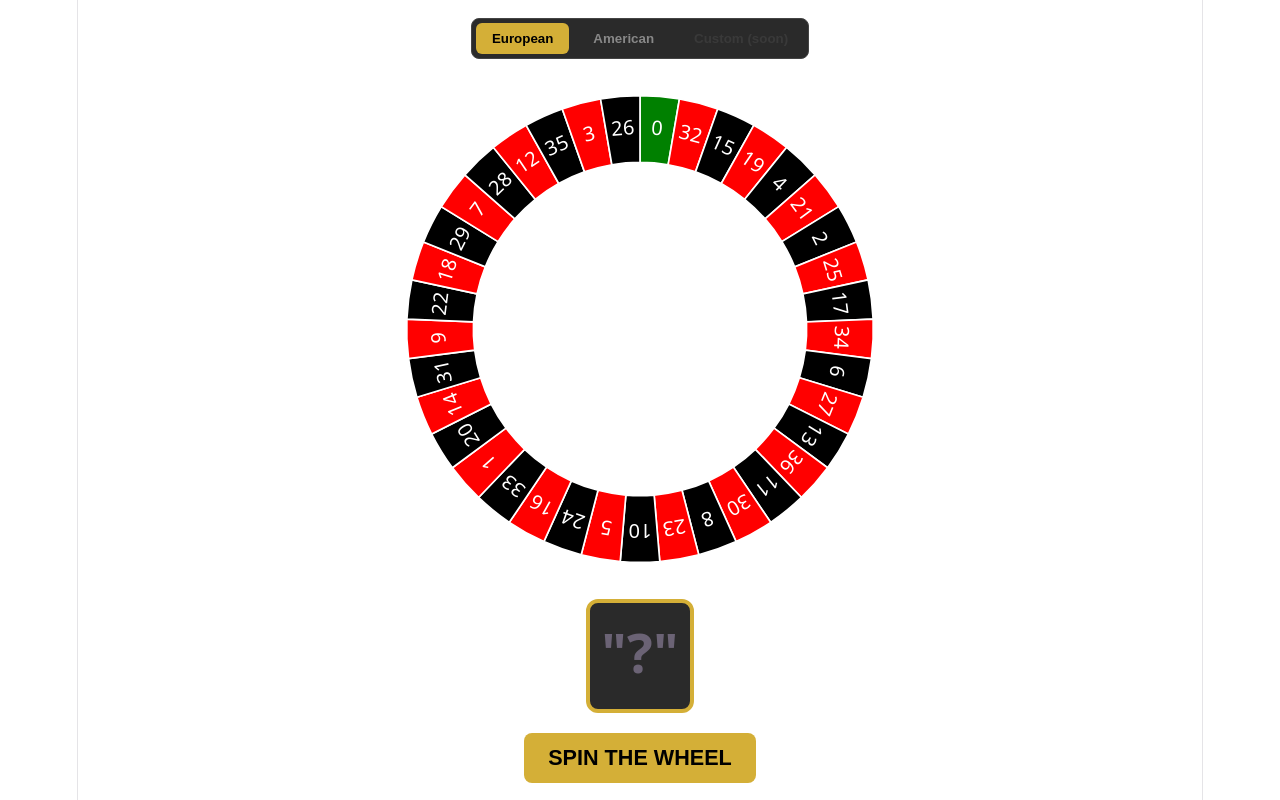
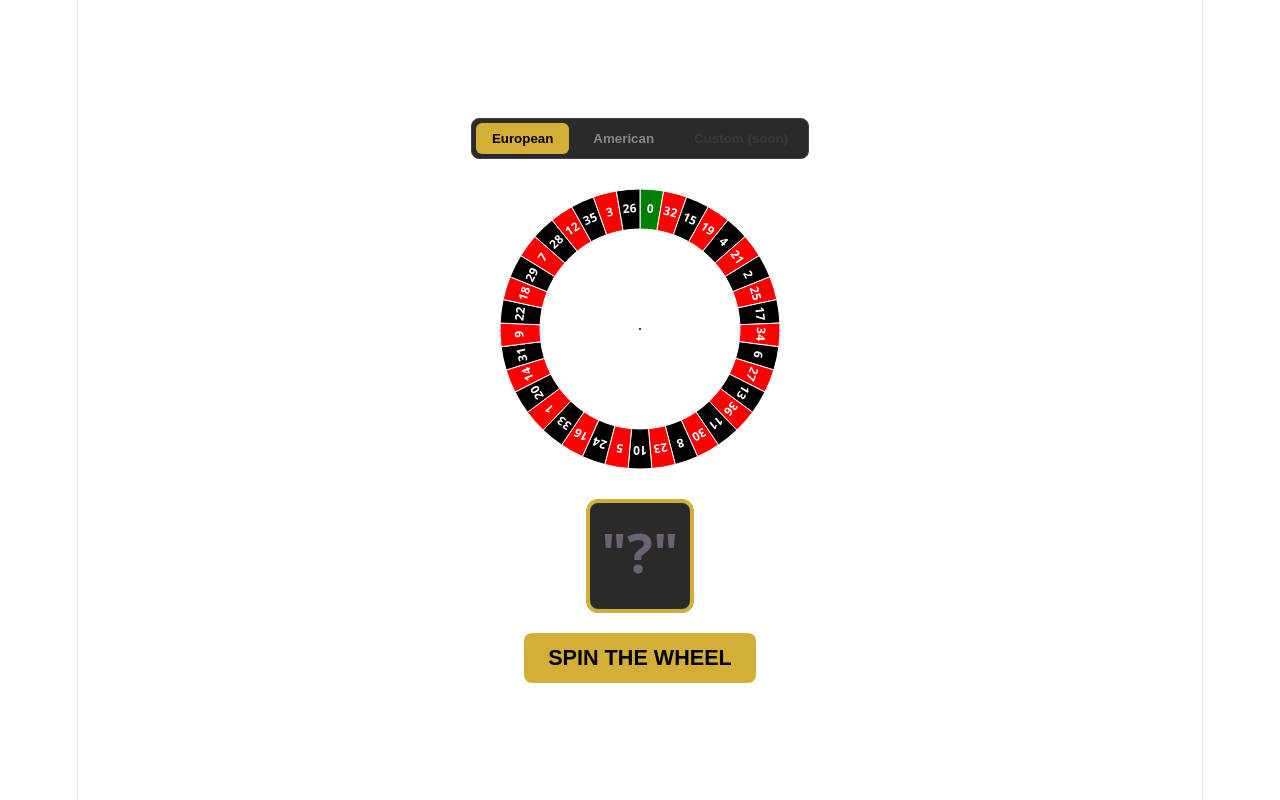
Before and after one commit to jasper123t/FreeRoulette, a React (Vite) app: page / in a window 1280 px wide. Built offline with nearby package versions, Linux system fonts and the light colour scheme.

Commit message:
wheel is now draggable

```diff
--- a/src/App.tsx
+++ b/src/App.tsx
@@ -31,6 +31,7 @@ function App() {
         ref={wheelRef}
         tableType={table}
         onSpinEnd={() => setIsSpinning(false)}
+        isSpinning={isSpinning}
       />
       <div
         className={styles.box}
--- a/src/components/RouletteWheel.tsx
+++ b/src/components/RouletteWheel.tsx
@@ -1,4 +1,11 @@
-import { useImperativeHandle, useState, forwardRef } from "react";
+import {
+  useImperativeHandle,
+  useState,
+  useRef,
+  forwardRef,
+  useEffect,
+  useCallback,
+} from "react";
 import seedrandom from "seedrandom";
 
 const RouletteWheel = forwardRef<
@@ -6,13 +13,72 @@ const RouletteWheel = forwardRef<
   {
     tableType: "EU" | "US";
     onSpinEnd: () => void;
+    isSpinning: boolean;
   }
->(({ tableType, onSpinEnd }, ref) => {
+>(({ tableType, onSpinEnd, isSpinning }, ref) => {
   const [rotation, setRotation] = useState(0);
   const tileCount = tableType === "EU" ? 37 : 38;
   const angleStep = 360 / tileCount;
   const spinTimeSecond = 10;
   const rand = seedrandom(Date.now().toString());
+
+  const [isDragging, setIsDragging] = useState(false);
+  const [isMouseDown, setIsMouseDown] = useState(false);
+  const svgRef = useRef<SVGSVGElement>(null);
+  const lastAngleRef = useRef<number | null>(null);
+
+  const getAngle = useCallback((clientX: number, clientY: number) => {
+    const rect = svgRef.current!.getBoundingClientRect();
+
+    // Compute center of wheel to avoid flexbox related issues
+    const centerX = rect.left + rect.width / 2;
+    const centerY = rect.top + rect.height / 2;
+
+    // Mouse position relative to center
+    const dx = clientX - centerX;
+    const dy = clientY - centerY;
+    // console.log(
+    //   // "\tx:\t" + centerX + "\ty:\t" + centerY,
+    //   //  +
+    //   // "\tdx:\t" + dx + "\tdy:\t" + dy, // xy might be off due to flexbox or smt // seems fixed
+    // );
+    return (Math.atan2(dy, dx) * 180) / Math.PI;
+  }, []);
+
+  useEffect(() => {
+    const handleGlobalMouseMove = (e: MouseEvent) => {
+      if (!isDragging) return;
+      const angle = getAngle(e.clientX, e.clientY); // 0 is at 3 o'clock
+      // console.log(
+      //   "x:\t" + e.clientX + "\ty:\t" + e.clientY + "\tangle:\t" + angle,
+      // );
+      if (lastAngleRef.current !== null) {
+        let delta = angle - lastAngleRef.current;
+        if (delta > 180) delta -= 360;
+        if (delta < -180) delta += 360;
+        setRotation((r) => r + delta);
+      }
+      lastAngleRef.current = angle;
+    };
+
+    const handleGlobalMouseUp = () => {
+      setIsDragging(false);
+      setIsMouseDown(false);
+      document.body.style.cursor = "auto";
+      lastAngleRef.current = null;
+    };
+
+    if (isDragging) {
+      document.body.style.cursor = "grabbing";
+      window.addEventListener("mousemove", handleGlobalMouseMove);
+      window.addEventListener("mouseup", handleGlobalMouseUp);
+    }
+
+    return () => {
+      window.removeEventListener("mousemove", handleGlobalMouseMove);
+      window.removeEventListener("mouseup", handleGlobalMouseUp);
+    };
+  }, [getAngle, isDragging]);
 
   // Expose spin() to parent
   useImperativeHandle(ref, () => ({
@@ -30,19 +96,23 @@ const RouletteWheel = forwardRef<
 
   return (
     <svg
-      width="500"
-      height="500"
+      ref={svgRef}
+      width="300"
+      height="300"
       viewBox="0 0 300 300"
       style={{
         transform: `rotate(${rotation}deg)`,
-        transition: `transform ${spinTimeSecond}s cubic-bezier(0, 1, 0, 1)`,
+        transition: isDragging
+          ? "none"
+          : `transform ${spinTimeSecond}s cubic-bezier(0, 1, 0, 1)`,
         transformBox: "fill-box",
         transformOrigin: "center",
         clipPath: "url(#circleMask)",
+        // backgroundColor: "rgba(255, 0, 255, 1)", // color for debugging
+        // outline: "1px solid rgba(255, 128, 255, 0.5)", // box for debugging
       }}
     >
       {Array.from({ length: tileCount }, (_, i) => {
-        // Decide fill color
         let fillColor =
           (i + Number(tableType === "EU")) % 2 === 0 ? "red" : "black";
         if (tableType === "EU" && i === 0) {
@@ -52,7 +122,6 @@ const RouletteWheel = forwardRef<
           fillColor = "green";
         }
 
-        // Decide label text
         let label: string;
         // label = i.toString(); // for debug
         if (tableType === "EU") {
@@ -84,6 +153,9 @@ const RouletteWheel = forwardRef<
               dominantBaseline="middle"
               fontSize="12"
               fill="white"
+              fontWeight="bold"
+              // fontFamily="Arial, sans-serif" // later
+              style={{ userSelect: "none" }}
               transform={`rotate(${(i + 0.5) * angleStep}, 150, 150)`}
             >
               {label}
@@ -91,6 +163,36 @@ const RouletteWheel = forwardRef<
           </g>
         );
       })}
+      <circle
+        cx="150"
+        cy="150"
+        r="1"
+        // fill="red" // center for debugging
+      />
+      <circle // hitbox circle
+        cx="150"
+        cy="150"
+        r="150"
+        fill="rgba(255,165,0,0)" // color for debug
+        pointerEvents="visiblePainted" // only the circle area is clickable
+        onMouseDown={(e) => {
+          setIsMouseDown(true);
+          if (!isSpinning) {
+            setIsDragging(true);
+            lastAngleRef.current = getAngle(e.clientX, e.clientY);
+          }
+        }}
+        onMouseUp={() => {
+          setIsMouseDown(false);
+        }}
+        style={{
+          cursor: isSpinning
+            ? "not-allowed"
+            : isMouseDown
+              ? "grabbing"
+              : "grab",
+        }}
+      />
     </svg>
   );
 });
```
